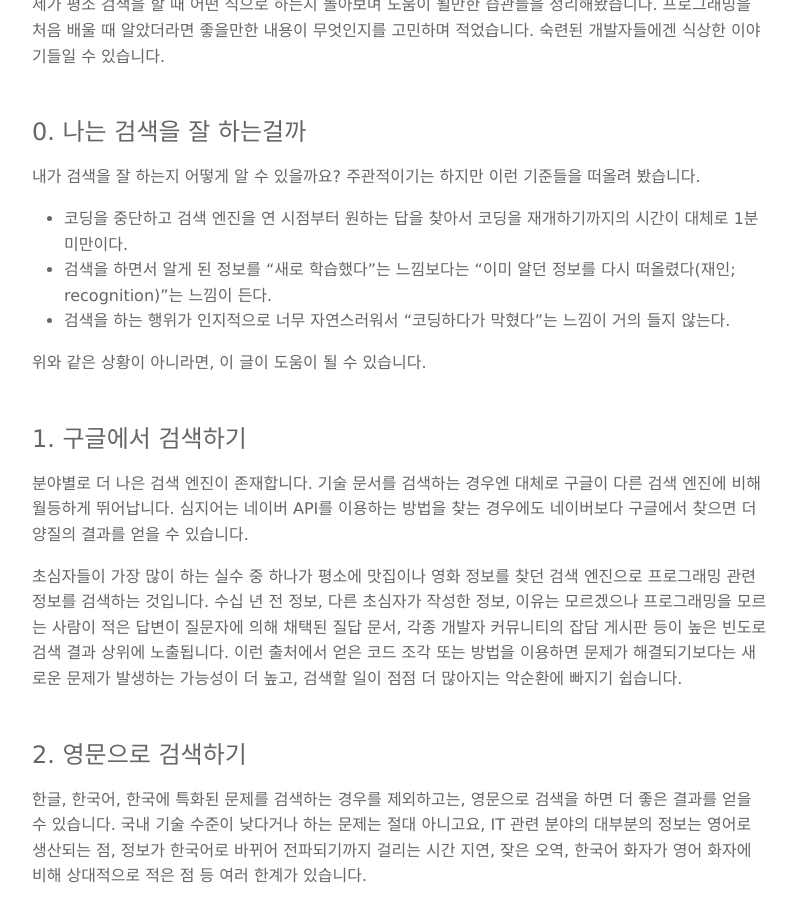
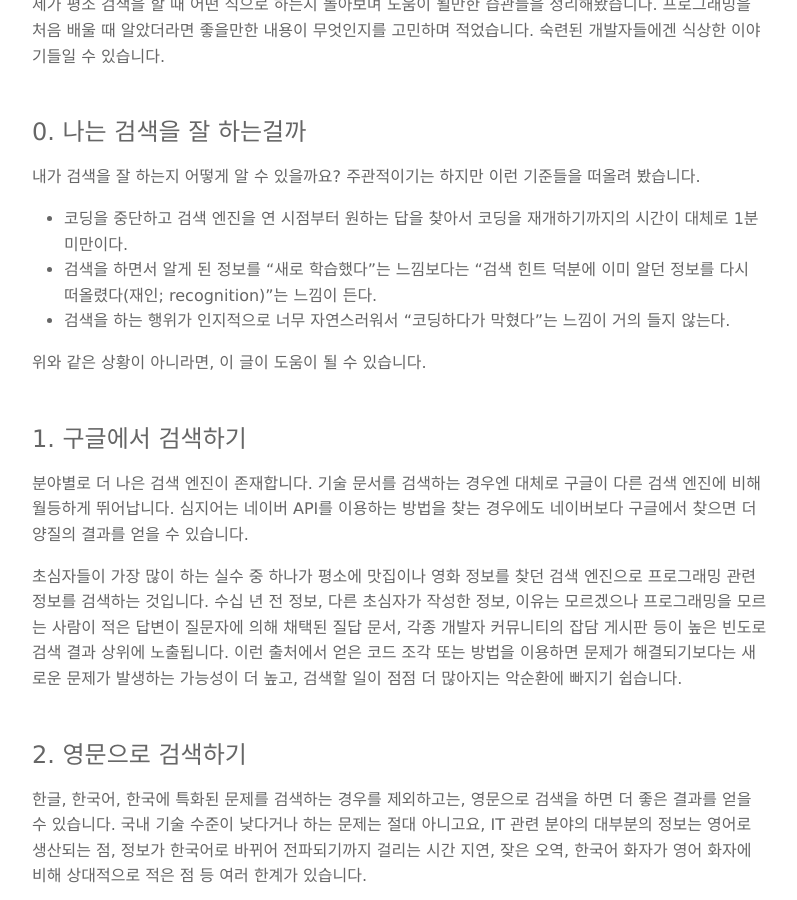
Before and after one commit to boxnwhiskr/boxnwhiskr.github.io, a Jekyll site: the page built from _posts/2020-09-27-ir-for-developers.markdown, in a window 1280 px wide and 900 px high, scrolled down 730 px. Shown: the whole window, without its empty margins (240-1037 px from the left). Built offline with Jekyll 4.4.1, drawn with Linux system fonts in a browser that asks for light colours; nearby versions of some CDN libraries; some web fonts are replaced.

Commit message:
Update 2020-09-27-ir-for-developers.markdown

```diff
--- a/_posts/2020-09-27-ir-for-developers.markdown
+++ b/_posts/2020-09-27-ir-for-developers.markdown
@@ -14,7 +14,7 @@
 내가 검색을 잘 하는지 어떻게 알 수 있을까요? 주관적이기는 하지만 이런 기준들을 떠올려 봤습니다.
 
 * 코딩을 중단하고 검색 엔진을 연 시점부터 원하는 답을 찾아서 코딩을 재개하기까지의 시간이 대체로 1분 미만이다.
-* 검색을 하면서 알게 된 정보를 "새로 학습했다"는 느낌보다는 "이미 알던 정보를 다시 떠올렸다(재인; recognition)"는 느낌이 든다.
+* 검색을 하면서 알게 된 정보를 "새로 학습했다"는 느낌보다는 "검색 힌트 덕분에 이미 알던 정보를 다시 떠올렸다(재인; recognition)"는 느낌이 든다.
 * 검색을 하는 행위가 인지적으로 너무 자연스러워서 "코딩하다가 막혔다"는 느낌이 거의 들지 않는다.
 
 위와 같은 상황이 아니라면, 이 글이 도움이 될 수 있습니다.
```
